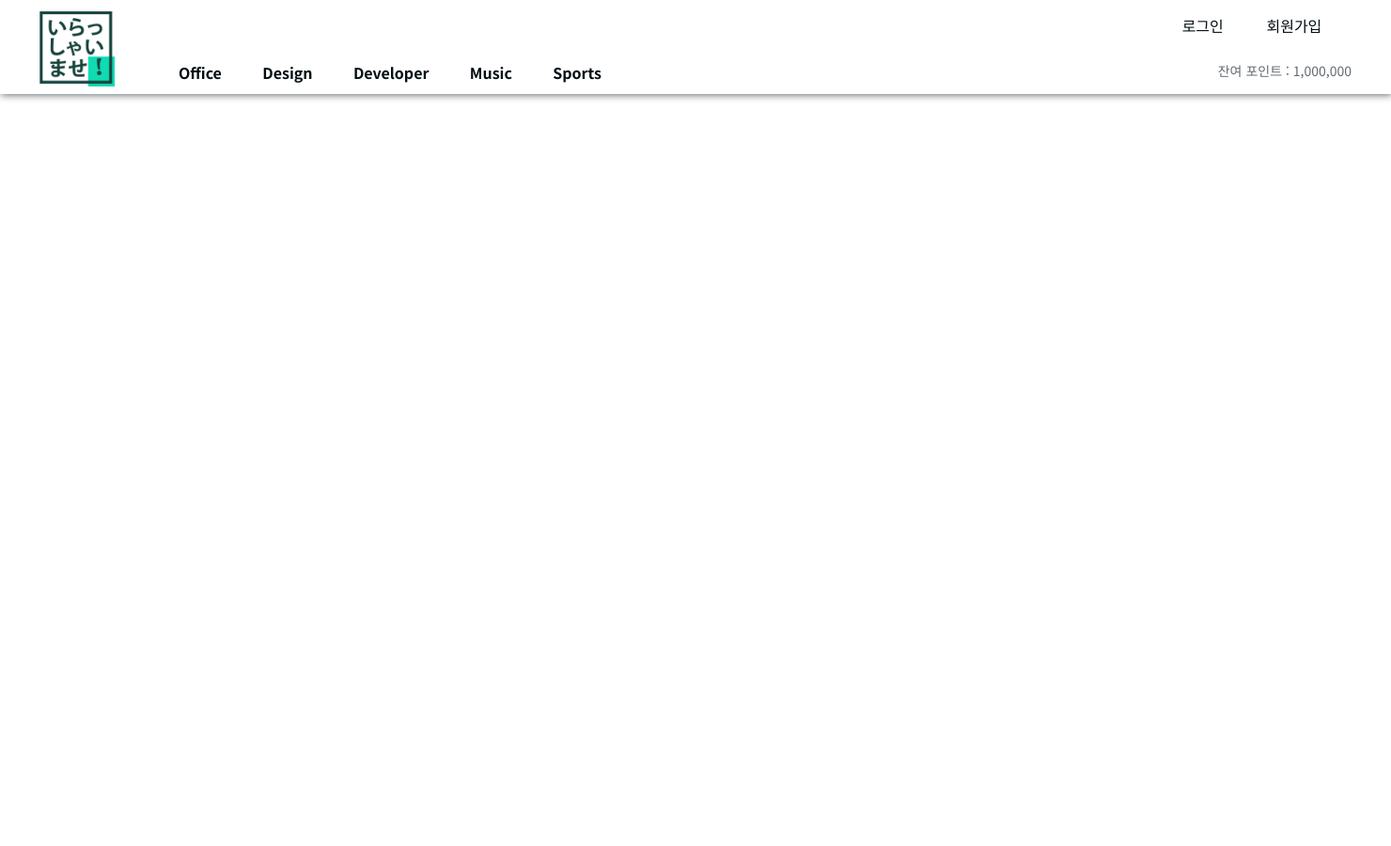
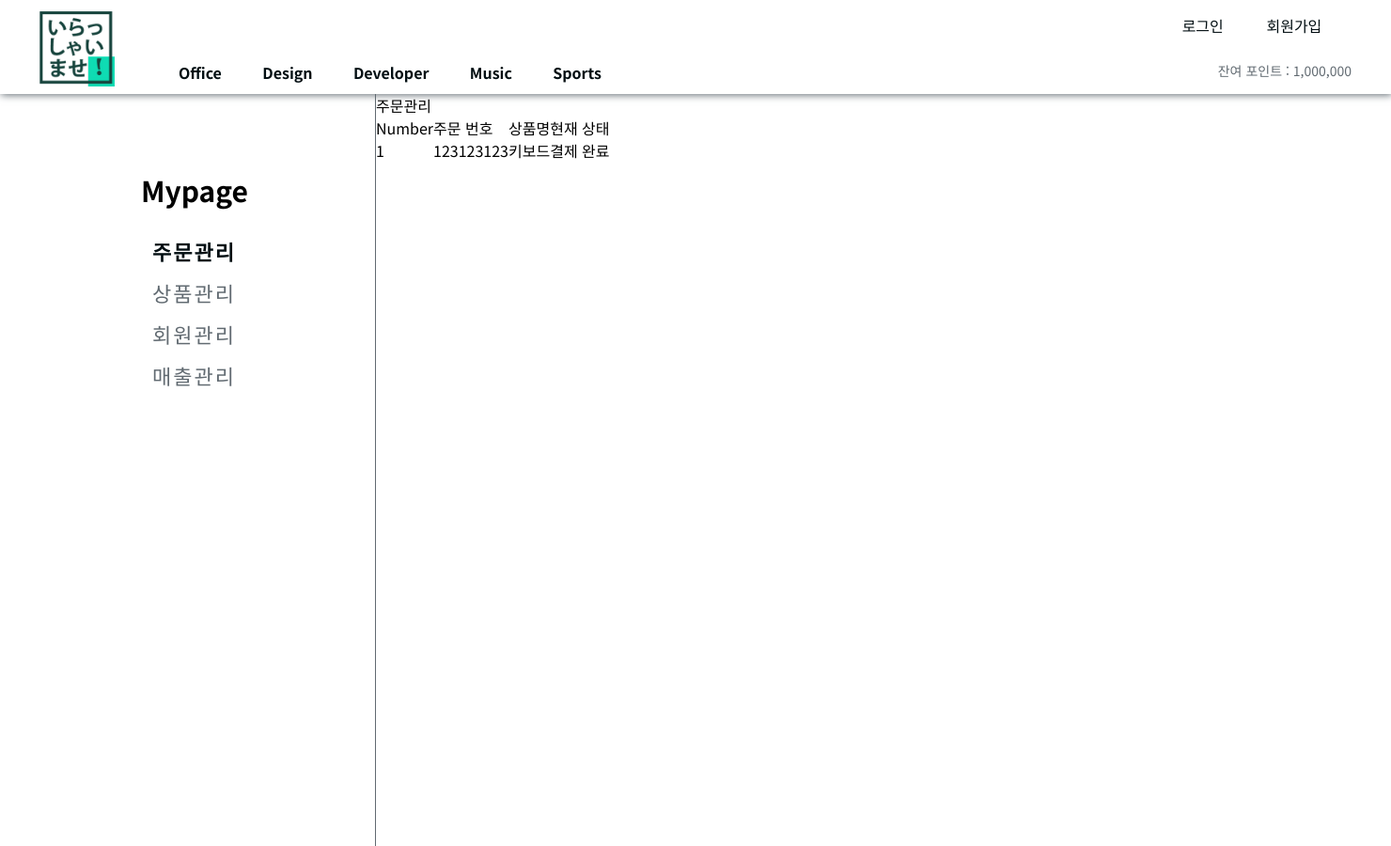
Before and after one commit to haebeenjo/e-commerce, a Node server app: page / in a window 1480 px wide. Shown: the whole page at 94% size. Before the commit the page ends 107 px from the top, so only its background shows below. Run offline with Node 20, Linux system fonts and the light colour scheme; some libraries are stand-ins or nearby versions.

Commit message:
style : ejs 구조 정리, mypage왼쪽영역 적용

```diff
--- a/app.js
+++ b/app.js
@@ -6,6 +6,7 @@
 const router = require("./routes");
 const app = express();
 
+app.use(cookieParser());
 app.use(express.json());
 app.use(express.urlencoded({ extended: true }));
 app.set("view engine", "ejs");
--- /dev/null
+++ b/public/css/adminOrder.css
@@ -0,0 +1,8 @@
+@import url("_variables.css");
+@import url("reset.css");
+
+.admin_order_container {
+  float: left;
+}
+
+/* table, tr, td */
--- a/public/css/header.css
+++ b/public/css/header.css
@@ -1,4 +1,5 @@
 @import url("_variables.css");
+@import url("reset.css");
 
 header {
   width: 100%;
--- /dev/null
+++ b/public/css/mypage.css
@@ -0,0 +1,40 @@
+@import url("_variables.css");
+@import url("reset.css");
+
+.lnb_wrapper {
+  position: relative;
+  width: 400px;
+  height: 100vh;
+  /* padding: 80px 0 0 150px; */
+  border-right: 1px solid var(--sub-color-4);
+  float: left;
+}
+
+.lnb_title {
+  position: absolute;
+  top: 80px;
+  left: 150px;
+  font-size: 30px;
+  font-weight: 600;
+}
+
+.lnb {
+  position: absolute;
+  top: 145px;
+  left: 162px;
+  /* margin: 18px 0 0 12px; */
+}
+
+.lnb > a > li {
+  font-size: 22px;
+  font-weight: 500;
+  line-height: 2;
+  letter-spacing: 2px;
+  color: var(--sub-color-4);
+  cursor: pointer;
+}
+
+.lnb > a > li.select {
+  font-weight: 600;
+  color: var(--sub-color-1);
+}
--- /dev/null
+++ b/views/admin/adminOrder.ejs
@@ -0,0 +1,24 @@
+<div class="admin_order_container">
+  <h3>주문관리</h3>
+  <table class="order_table">
+    <tr>
+      <th>Number</th>
+      <th>주문 번호</th>
+      <th>상품명</th>
+      <th>현재 상태</th>
+    </tr>
+    <tr>
+      <td>1</td>
+      <td>123123123</td>
+      <td>키보드</td>
+      <td>
+        <select name="order_status" id="">
+          <option value="결제 완료" selected>결제 완료</option>
+          <option value="배송 준비중">배송 준비중</option>
+          <option value="배송중">배송중</option>
+          <option value="배송 완료">배송 완료</option>
+        </select>
+      </td>
+    </tr>
+  </table>
+</div>
--- /dev/null
+++ b/views/components/header.ejs
@@ -0,0 +1,30 @@
+<header>
+  <div class="header_wrap">
+    <a href="index.ejs"><h1>일아쌰이마쎄</h1></a>
+    <ul class="gnb">
+      <a href=""><li class="office">Office</li></a>
+      <a href=""><li class="design">Design</li></a>
+      <a href=""><li class="developer">Developer</li></a>
+      <a href=""><li class="music">Music</li></a>
+      <a href=""><li class="sports">Sports</li></a>
+    </ul>
+    <ul class="member_wrap">
+      <a href="">
+        <li class="header_login">로그인</li>
+      </a>
+      <a href="">
+        <li class="header_register">회원가입</li>
+      </a>
+      <!-- <a href="">
+            <li class="header_register">로그아웃</li>
+          </a>
+          <a href="">
+            <li class="header_login">장바구니</li>
+          </a>
+          <a href="">
+            <li class="header_register">마이페이지</li>
+          </a> -->
+    </ul>
+    <p class="user_point">잔여 포인트 : 1,000,000</p>
+  </div>
+</header>
--- a/views/index.ejs
+++ b/views/index.ejs
@@ -4,7 +4,7 @@
     <meta charset="UTF-8" />
     <meta http-equiv="X-UA-Compatible" content="IE=edge" />
     <meta name="viewport" content="width=device-width, initial-scale=1.0" />
-    <title>사무용품 쇼핑몰</title>
+    <title>일아쌰이마쎄</title>
     <link rel="preconnect" href="https://fonts.googleapis.com" />
     <link rel="preconnect" href="https://fonts.gstatic.com" crossorigin />
     <link
@@ -13,39 +13,18 @@
     />
     <link rel="stylesheet" href="css/reset.css" />
     <link rel="stylesheet" href="css/header.css" />
+    <link rel="stylesheet" href="css/adminOrder.css" />
+    <link rel="stylesheet" href="css/mypage.css" />
   </head>
   <body>
-    <header>
-      <div class="header_wrap">
-        <a href="index.ejs"><h1>일아쌰이마쎄</h1></a>
-        <ul class="gnb">
-          <a href=""><li class="office">Office</li></a>
-          <a href=""><li class="design">Design</li></a>
-          <a href=""><li class="developer">Developer</li></a>
-          <a href=""><li class="music">Music</li></a>
-          <a href=""><li class="sports">Sports</li></a>
-        </ul>
-        <ul class="member_wrap">
-          <a href="">
-            <li class="header_login">로그인</li>
-          </a>
-          <a href="">
-            <li class="header_register">회원가입</li>
-          </a>
-          <!-- <a href="">
-            <li class="header_register">로그아웃</li>
-          </a>
-          <a href="">
-            <li class="header_login">장바구니</li>
-          </a>
-          <a href="">
-            <li class="header_register">마이페이지</li>
-          </a> -->
-        </ul>
-        <p class="user_point">잔여 포인트 : 1,000,000</p>
-      </div>
-    </header>
+    <main>
+      <%- include("components/header") %>
 
-    <main></main>
+      <!-- mypage -->
+      <%- include("mypage/myPageLnb") %>
+
+      <!-- admin -->
+      <%- include("admin/adminOrder") %>
+    </main>
   </body>
 </html>
--- /dev/null
+++ b/views/mypage/myPageLnb.ejs
@@ -0,0 +1,9 @@
+<div class="lnb_wrapper">
+  <h2 class="lnb_title">Mypage</h2>
+  <ul class="lnb">
+    <a><li class="admin_order select">주문관리</li></a>
+    <a><li class="admin_item">상품관리</li></a>
+    <a><li class="admin_member">회원관리</li></a>
+    <a><li class="admin_sales">매출관리</li></a>
+  </ul>
+</div>
```
